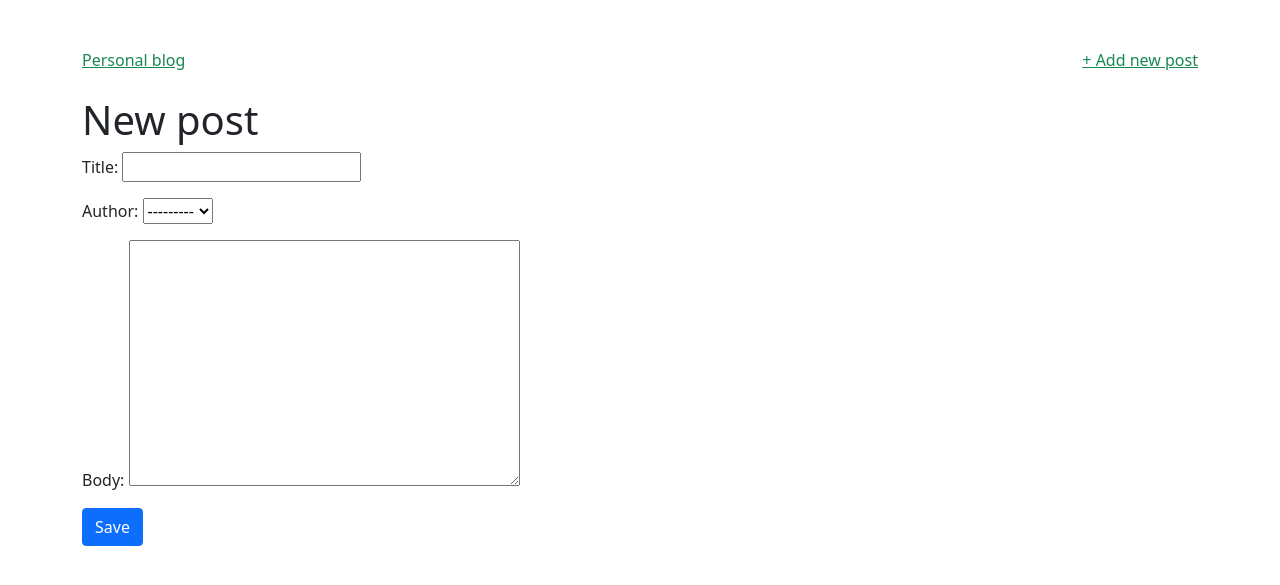
After one commit to Kennexcorp/blog-app, a Django app: page /post/new/ in a window 1280 px wide. The commit adds this page. Shown: the top 585 px of the page. Run offline with Django 3.2, Linux system fonts and the light colour scheme; data comes from the database, SQL or seed files in the repository; both versions use the stored data as it was after the commit; some libraries are stand-ins or nearby versions.

Commit message:
add form page added

```diff
--- a/blog/models.py
+++ b/blog/models.py
@@ -2,6 +2,8 @@ from django.db import models
 
 
 # Create your models here.
+from django.urls import reverse
+
 
 class Post(models.Model):
     title = models.CharField(max_length=200)
@@ -13,3 +15,6 @@ class Post(models.Model):
 
     def __str__(self):
         return self.title
+
+    def get_absolute_url(self):
+        return reverse('post_detail', args=[str(self.id)])
--- a/blog/urls.py
+++ b/blog/urls.py
@@ -1,7 +1,8 @@
 from django.urls import path
-from .views import BlogListView, BlogDetailView
+from .views import BlogListView, BlogDetailView, BlogCreateView
 
 urlpatterns = [
+    path('post/new/', BlogCreateView.as_view(), name='post_new'),
     path('post/<int:pk>/', BlogDetailView.as_view(), name='post_detail'),
     path('', BlogListView.as_view(), name='home'),
 ]
--- a/blog/views.py
+++ b/blog/views.py
@@ -1,17 +1,22 @@
 from django.shortcuts import render
 
 # Create your views here.
-from django.views.generic import ListView, DetailView
+from django.views.generic import ListView, DetailView, CreateView
 
 from blog.models import Post
 
 
 class BlogListView(ListView):
-
     model = Post
     template_name = 'home.html'
 
+
 class BlogDetailView(DetailView):
-
     model = Post
     template_name = 'post_detail.html'
+
+
+class BlogCreateView(CreateView):
+    model = Post
+    template_name = 'post_new.html'
+    fields = ['title', 'author', 'body']
--- a/templates/base.html
+++ b/templates/base.html
@@ -7,9 +7,16 @@
 </head>
 <body class="container container-fluid">
 <header class="pb-5 pt-5">
-    <h1><a href="{% url 'home' %}" class="text-success text-decoration-underline">
+    <div class="float-start">
+        <a href="{% url 'home' %}" class="text-success text-decoration-underline">
         Personal blog
-    </a></h1>
+    </a>
+    </div>
+    <div class="float-end">
+        <a href="{% url 'post_new' %}" class="text-success text-decoration-underline">
+        + Add new post
+    </a>
+    </div>
 </header>
 <div>
     {% block content %}
--- /dev/null
+++ b/templates/post_new.html
@@ -0,0 +1,8 @@
+{% extends 'base.html' %}
+{% block content %}
+    <h1>New post</h1>
+    <form action="" method="post">{% csrf_token %}
+        {{ form.as_p }}
+        <input type="submit" class="btn btn-primary" value="Save">
+    </form>
+{% endblock content %}
```
Also changed, not shown: templates/home.html (+3 -4 lines), db.sqlite3.
